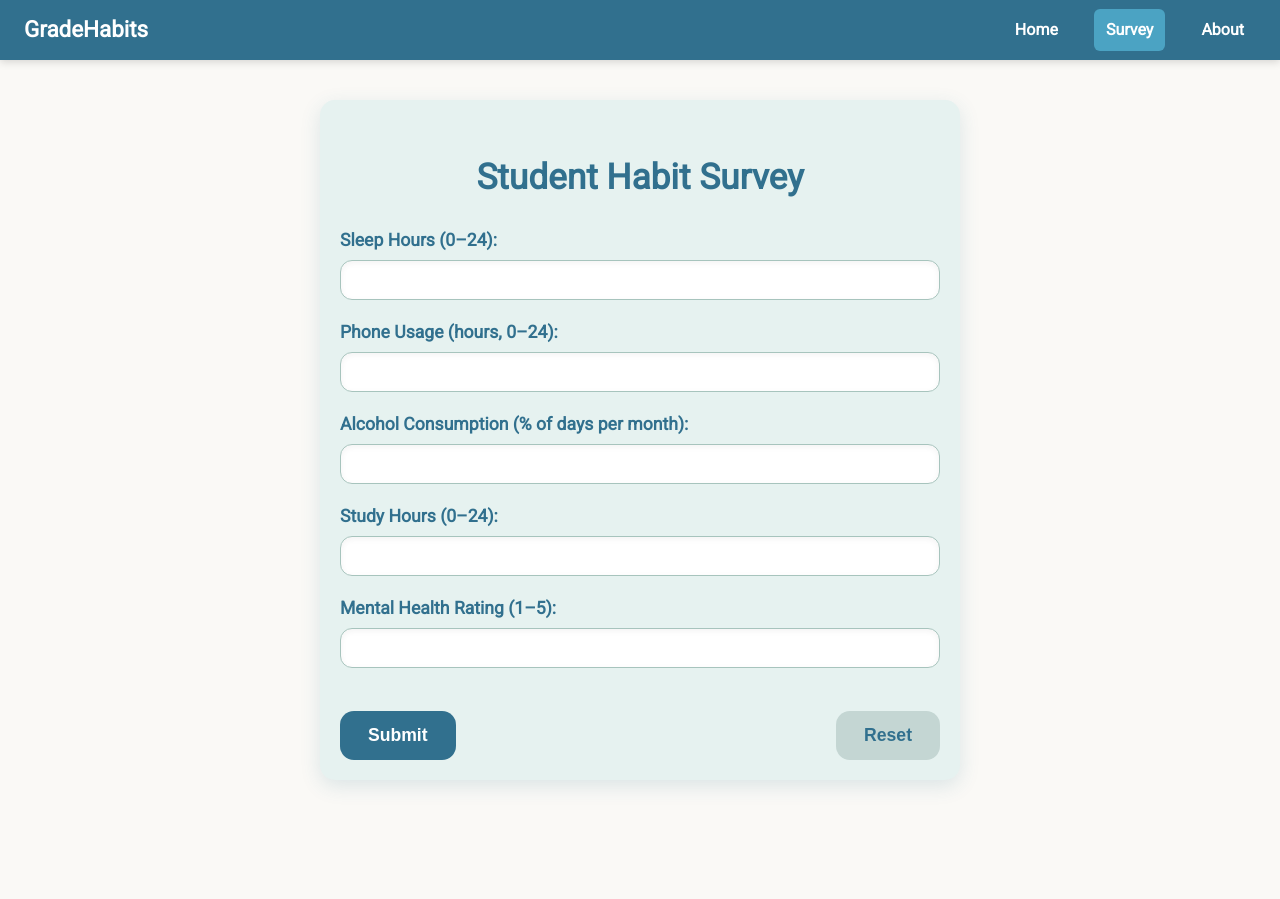
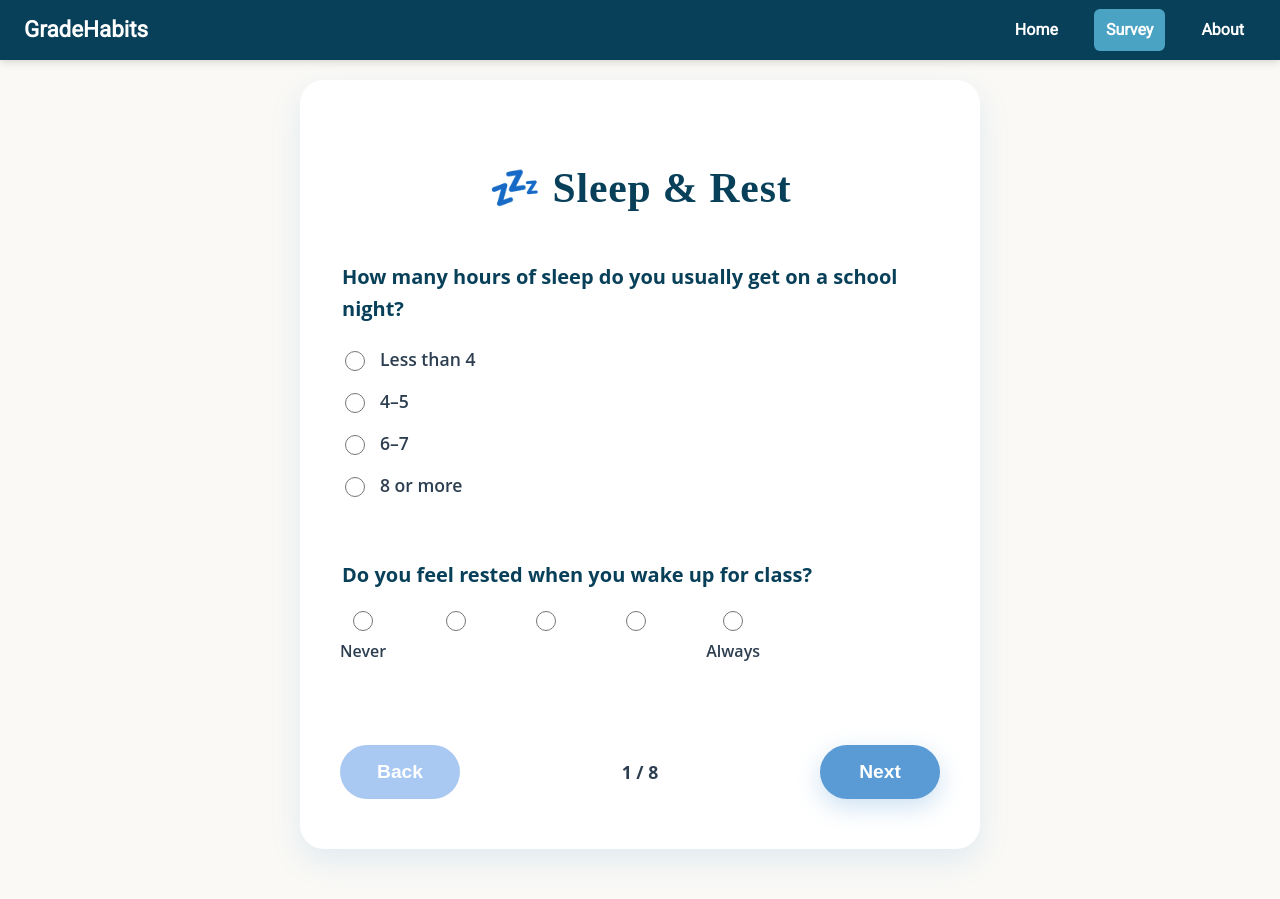
Before and after one commit to AJone1599/GradeHabits, a React (Create React App) app in the folder frontend/: page /survey in a window 1280 px wide. Before the commit the page ends 830 px from the top, so only its background shows below. Built offline with nearby package versions, Linux system fonts and the light colour scheme.

Commit message:
survey updated

```diff
--- a/frontend/src/components/LandingPage.css
+++ b/frontend/src/components/LandingPage.css
@@ -47,7 +47,7 @@
 
 .start-survey-btn:hover,
 .start-survey-btn:focus {
-  background-color: #4a8aca;
+  background-color: #4ba3c3;
   box-shadow: 0 8px 30px rgba(74, 138, 202, 0.5);
   outline: none;
 }
--- a/frontend/src/components/NavBar.css
+++ b/frontend/src/components/NavBar.css
@@ -4,7 +4,7 @@
   left: 0;
   right: 0;
   height: 60px;
-  background-color: #31708e; /* teal */
+  background-color: #083f59; /* teal */
   display: flex;
   align-items: center;
   justify-content: space-between;
--- a/frontend/src/components/ResultsPage.css
+++ b/frontend/src/components/ResultsPage.css
@@ -1,44 +1,50 @@
 .results-container {
   max-width: 600px;
   margin: 100px auto 50px; /* space for navbar */
-  padding: 30px 25px;
+  padding: 40px 30px; /* slightly more padding for comfort */
   background-color: #e6f2f0; /* soft mint */
-  border-radius: 18px;
-  box-shadow: 0 6px 20px rgba(49, 112, 142, 0.15);
+  border-radius: 20px; /* slightly rounder corners */
+  box-shadow: 0 8px 25px rgba(49, 112, 142, 0.15);
   font-family: "Roboto", sans-serif;
   color: #1d2d29;
   text-align: center;
+  transition: background-color 0.3s ease;
 }
 
 .results-container.no-data {
   font-style: italic;
+  color: #606060;
 }
 
 h2 {
-  font-size: 2.2rem;
+  font-size: 2.4rem; /* a bit larger for better hierarchy */
   font-weight: 900;
-  margin-bottom: 20px;
+  margin-bottom: 24px;
   color: #31708e;
 }
 
 .gpa {
-  font-size: 5rem;
+  font-size: 5.5rem;
   font-weight: 900;
-  margin-bottom: 30px;
+  margin-bottom: 40px;
+  letter-spacing: 2px; /* spacing between numbers for clarity */
 }
 
 h3 {
-  font-size: 1.4rem;
+  font-size: 1.5rem;
   font-weight: 700;
-  margin-bottom: 16px;
+  margin-bottom: 18px;
   color: #4ba3c3;
 }
 
 .feedback {
-  font-size: 1.1rem;
-  line-height: 1.6;
-  margin-bottom: 30px;
+  font-size: 1.15rem;
+  line-height: 1.7;
+  margin-bottom: 40px;
   color: #42545f;
+  max-width: 500px;
+  margin-left: auto;
+  margin-right: auto;
 }
 
 .results-buttons {
@@ -51,16 +57,17 @@ h3 {
   background-color: #31708e;
   color: white;
   font-weight: 700;
-  padding: 14px 30px;
+  padding: 16px 36px;
   border: none;
-  border-radius: 16px;
+  border-radius: 18px;
   cursor: pointer;
-  font-size: 1.1rem;
-  transition: background-color 0.3s ease;
+  font-size: 1.15rem;
+  transition: background-color 0.3s ease, transform 0.2s ease;
 }
 
 .results-buttons button:hover {
   background-color: #4ba3c3;
+  transform: translateY(-2px);
 }
 
 /* Responsive */
@@ -68,7 +75,7 @@ h3 {
 @media (max-width: 640px) {
   .results-container {
     margin: 100px 15px 50px;
-    padding: 20px 15px;
+    padding: 30px 20px;
   }
 
   .results-buttons {
--- a/frontend/src/components/SurveyForm.css
+++ b/frontend/src/components/SurveyForm.css
@@ -1,101 +1,205 @@
+/* SurveyForm.css */
+
 .survey-container {
   max-width: 600px;
-  margin: 100px auto 50px; /* leave space for navbar */
-  padding: 20px;
-  background-color: #e6f2f0; /* soft mint */
-  border-radius: 15px;
-  box-shadow: 0 6px 20px rgba(49, 112, 142, 0.15);
-  font-family: "Roboto", sans-serif;
-  color: #1d2d29;
+  margin: 80px auto 50px;
+  padding: 40px 40px 50px;
+  background-color: var(--color-background-card, #fff);
+  border-radius: 24px;
+  box-shadow: 0 12px 30px rgba(90, 155, 213, 0.15);
+  font-family: "Open Sans", sans-serif;
+  color: var(--color-text-main, #2c3e50);
+  display: flex;
+  flex-direction: column;
 }
 
-h2 {
+.survey-container h2 {
+  font-family: "Lora", serif;
+  font-size: 2.6rem;
+  font-weight: 700;
+  color: var(--color-primary-blue, #083f59);
   text-align: center;
-  margin-bottom: 30px;
-  color: #31708e;
-  font-weight: 900;
+  margin-bottom: 40px;
+  letter-spacing: 0.02em;
+  display: flex;
+  align-items: center;
+  justify-content: center;
+  gap: 10px;
 }
 
 form {
   display: flex;
   flex-direction: column;
-  gap: 18px;
+  gap: 35px;
+  flex-grow: 1;
 }
 
-label {
+fieldset {
+  border: none;
+  padding: 0;
+  margin: 0;
+}
+
+legend {
+  font-weight: 700;
+  font-size: 1.25rem;
+  margin-bottom: 20px;
+  color: var(--color-primary-blue, #083f59);
+}
+
+/* Radio labels styling for vertical groups */
+.radio-label {
+  display: flex;
+  align-items: center;
+  margin-bottom: 14px;
+  cursor: pointer;
   font-weight: 600;
+  user-select: none;
+  font-size: 1.1rem;
+  gap: 12px;
+}
+
+input[type="radio"] {
+  width: 20px;
+  height: 20px;
+  cursor: pointer;
+  accent-color: var(--color-primary-blue, #083f59);
+  transition: border-color 0.25s ease, box-shadow 0.25s ease;
+}
+
+input[type="radio"]:hover {
+  border-color: #3e73cc;
+}
+
+/* Number input styling */
+input[type="number"] {
+  padding: 12px 16px;
+  font-size: 1.1rem;
+  border-radius: 16px;
+  border: 1.8px solid #4a8aca; /* softened blue */
+  box-shadow: inset 0 3px 7px rgba(0, 0, 0, 0.07);
+  width: 100%;
+  max-width: 160px;
+  transition: border-color 0.3s ease, box-shadow 0.3s ease;
+}
+
+input[type="number"]:focus,
+input[type="number"]:hover {
+  outline: none;
+  border-color: #3e73cc;
+  box-shadow: 0 0 12px #3e73ccaa;
+}
+
+/* Likert scale container */
+.likert-scale {
+  margin-top: 10px;
+}
+
+.likert-scale legend {
+  margin-bottom: 14px;
+}
+
+.likert-options {
+  display: flex;
+  justify-content: space-between;
+  max-width: 420px;
+  margin-top: 0;
+  gap: 20px;
+}
+
+.likert-label {
   display: flex;
   flex-direction: column;
-  font-size: 1.1rem;
-  color: #31708e;
+  align-items: center;
+  font-weight: 600;
+  user-select: none;
+  font-size: 1rem;
+  color: var(--color-text-main, #2c3e50);
+  cursor: pointer;
+  min-width: 40px;
+  padding: 6px 0;
 }
 
-input[type="number"] {
-  padding: 10px 12px;
-  font-size: 1rem;
-  border-radius: 12px;
-  border: 1.5px solid #a7c4bd;
-  box-shadow: inset 0 2px 6px rgba(0, 0, 0, 0.05);
-  margin-top: 6px;
-  transition: border-color 0.3s ease;
+.likert-label input[type="radio"] {
+  margin: 0 0 8px 0;
+  width: 20px;
+  height: 20px;
 }
 
-input[type="number"]:focus {
-  outline: none;
-  border-color: #4ba3c3;
-  box-shadow: 0 0 8px #73a9f9;
+/* Error messages */
+.error {
+  color: #e05c59;
+  font-size: 0.9rem;
+  margin-top: 6px;
+  font-weight: 600;
+  font-style: italic;
 }
 
-.error {
-  color: #d9534f;
-  font-size: 0.9rem;
-  margin-top: 4px;
+/* Navigation buttons and progress */
+.form-navigation {
+  display: flex;
+  justify-content: space-between;
+  align-items: center;
+  margin-top: 40px;
+  gap: 15px;
 }
 
-.form-buttons {
-  display: flex;
-  justify-content: space-between;
-  margin-top: 25px;
+.form-navigation button {
+  background-color: var(--color-primary-blue, #5a9bd5);
+  border: none;
+  padding: 16px 36px;
+  border-radius: 30px;
+  color: var(--color-white, #fff);
+  font-weight: 700;
+  font-size: 1.2rem;
+  cursor: pointer;
+  box-shadow: 0 8px 25px rgba(90, 155, 213, 0.3);
+  transition: background-color 0.3s ease, box-shadow 0.3s ease;
+  min-width: 120px;
+  text-align: center;
 }
 
-button {
-  background-color: #31708e;
-  color: white;
-  font-weight: 700;
-  padding: 14px 28px;
-  border: none;
-  border-radius: 14px;
-  cursor: pointer;
-  font-size: 1.1rem;
-  transition: background-color 0.3s ease;
+.form-navigation button:disabled {
+  background-color: #aac9f2;
+  cursor: not-allowed;
+  box-shadow: none;
 }
 
-button:hover {
-  background-color: #4ba3c3;
+.form-navigation button:hover:not(:disabled) {
+  background-color: #3e73cc;
+  box-shadow: 0 10px 30px rgba(62, 115, 204, 0.5);
 }
 
-.reset-btn {
-  background-color: #c4d6d3;
-  color: #31708e;
+.form-navigation span {
+  font-weight: 700;
+  color: var(--color-text-main, #2c3e50);
+  font-size: 1.1rem;
+  user-select: none;
+  min-width: 50px;
+  text-align: center;
 }
 
-.reset-btn:hover {
-  background-color: #a7c4bd;
-}
-
-/* Responsive */
-
+/* Responsive adjustments */
 @media (max-width: 640px) {
   .survey-container {
-    margin: 100px 15px 50px;
+    margin: 60px 15px 40px;
+    padding: 30px 25px 40px;
   }
 
-  .form-buttons {
+  .form-navigation {
     flex-direction: column;
-    gap: 12px;
   }
 
-  button {
+  .form-navigation button {
     width: 100%;
+    padding: 14px 0;
+  }
+
+  .form-navigation span {
+    margin: 12px 0;
+  }
+
+  .likert-options {
+    gap: 16px;
   }
 }
--- a/frontend/src/components/SurveyForm.js
+++ b/frontend/src/components/SurveyForm.js
@@ -1,174 +1,324 @@
 import React, { useState } from "react";
-import { useNavigate } from "react-router-dom";
 import "./SurveyForm.css";
 
+const cards = [
+  {
+    title: "💤 Sleep & Rest",
+    questions: [
+      {
+        name: "sleepHours",
+        type: "radio",
+        question: "How many hours of sleep do you usually get on a school night?",
+        options: ["Less than 4", "4–5", "6–7", "8 or more"],
+        required: true,
+      },
+      {
+        name: "feelRested",
+        type: "likert",
+        question: "Do you feel rested when you wake up for class?",
+        scale: [1, 2, 3, 4, 5],
+        scaleLabels: ["Never", "", "", "", "Always"],
+        required: true,
+      },
+    ],
+  },
+  {
+    title: "📖 Study Habits",
+    questions: [
+      {
+        name: "studyHours",
+        type: "number",
+        question: "How many hours do you study outside of class per week?",
+        required: true,
+      },
+      {
+        name: "studyTechniques",
+        type: "likert",
+        question: "When you study, how often do you use techniques like flashcards, quizzes, or spaced repetition?",
+        scale: [1, 2, 3, 4, 5],
+        scaleLabels: ["Never", "", "", "", "Always"],
+        required: true,
+      },
+      {
+        name: "studySchedule",
+        type: "radio",
+        question: "Do you have a regular study schedule?",
+        options: ["Yes", "No", "Sometimes"],
+        required: true,
+      },
+    ],
+  },
+  {
+    title: "📱 Technology & Distractions",
+    questions: [
+      {
+        name: "socialMediaHours",
+        type: "radio",
+        question: "How many hours per day do you spend on social media?",
+        options: ["Less than 1", "1–3", "3–5", "More than 5"],
+        required: true,
+      },
+      {
+        name: "phoneDistraction",
+        type: "likert",
+        question: "Do you get distracted by your phone while studying?",
+        scale: [1, 2, 3, 4, 5],
+        scaleLabels: ["Never", "", "", "", "Always"],
+        required: true,
+      },
+    ],
+  },
+  {
+    title: "🎓 Class Engagement",
+    questions: [
+      {
+        name: "classAttendance",
+        type: "radio",
+        question: "How often do you attend your scheduled classes?",
+        options: ["Always", "Most of the time", "Sometimes", "Rarely"],
+        required: true,
+      },
+      {
+        name: "classParticipation",
+        type: "likert",
+        question: "How often do you participate in class (ask questions, join discussions)?",
+        scale: [1, 2, 3, 4, 5],
+        scaleLabels: ["Never", "", "", "", "Very often"],
+        required: true,
+      },
+    ],
+  },
+  {
+    title: "🧠 Mental & Physical Health",
+    questions: [
+      {
+        name: "stressFrequency",
+        type: "likert",
+        question: "How often do you feel stressed or anxious during the semester?",
+        scale: [1, 2, 3, 4, 5],
+        scaleLabels: ["Never", "", "", "", "All the time"],
+        required: true,
+      },
+      {
+        name: "exerciseFrequency",
+        type: "radio",
+        question: "How often do you exercise (e.g., walk, gym, sports)?",
+        options: ["Never", "1–2 times/week", "3–4 times/week", "5+ times/week"],
+        required: true,
+      },
+    ],
+  },
+  {
+    title: "⏰ Time & Task Management",
+    questions: [
+      {
+        name: "assignmentCompletion",
+        type: "likert",
+        question: "How often do you complete assignments before the deadline?",
+        scale: [1, 2, 3, 4, 5],
+        scaleLabels: ["Never", "", "", "", "Always"],
+        required: true,
+      },
+      {
+        name: "usePlanner",
+        type: "radio",
+        question: "Do you use any tools or planners to manage your time?",
+        options: ["Yes", "No"],
+        required: true,
+      },
+      {
+        name: "plannerDetails",
+        type: "text",
+        question: "If yes: Which one? (Optional)",
+        required: false,
+        dependsOn: "usePlanner",
+        dependsValue: "Yes",
+      },
+    ],
+  },
+  {
+    title: "🏠 Life Outside School",
+    questions: [
+      {
+        name: "partTimeJob",
+        type: "radio",
+        question: "Do you work a part-time job during the semester?",
+        options: ["Yes", "No"],
+        required: true,
+      },
+      {
+        name: "jobHours",
+        type: "number",
+        question: "If yes: How many hours per week?",
+        required: false,
+        dependsOn: "partTimeJob",
+        dependsValue: "Yes",
+      },
+      {
+        name: "studyEnvironment",
+        type: "likert",
+        question: "Do you live in a quiet and stable environment conducive to studying?",
+        scale: [1, 2, 3, 4, 5],
+        scaleLabels: ["Not at all", "", "", "", "Very much"],
+        required: true,
+      },
+    ],
+  },
+  {
+    title: "📈 Self-Perception & Mindset",
+    questions: [
+      {
+        name: "academicConfidence",
+        type: "likert",
+        question: "How confident are you in your ability to succeed academically?",
+        scale: [1, 2, 3, 4, 5],
+        scaleLabels: ["Not confident", "", "", "", "Very confident"],
+        required: true,
+      },
+      {
+        name: "responseToBadGrade",
+        type: "likert",
+        question: "When you get a bad grade, how likely are you to try harder next time instead of giving up?",
+        scale: [1, 2, 3, 4, 5],
+        scaleLabels: ["Not likely", "", "", "", "Very likely"],
+        required: true,
+      },
+    ],
+  },
+];
+
+
 export default function SurveyForm() {
-  const navigate = useNavigate();
+  const [currentCard, setCurrentCard] = useState(0);
+  const [formData, setFormData] = useState({});
+  const [errors, setErrors] = useState({});
+  const [loading, setLoading] = useState(false);
 
-  const [formData, setFormData] = useState({
-    sleepHours: "",
-    phoneUsage: "",
-    alcoholConsumption: "",
-    studyHours: "",
-    mentalHealth: "",
-  });
-
-  const [errors, setErrors] = useState({});
-
-  // Basic validation
-  const validate = () => {
-    const errs = {};
-    if (
-      formData.sleepHours === "" ||
-      formData.sleepHours < 0 ||
-      formData.sleepHours > 24
-    )
-      errs.sleepHours = "Sleep hours must be between 0 and 24";
-    if (
-      formData.phoneUsage === "" ||
-      formData.phoneUsage < 0 ||
-      formData.phoneUsage > 24
-    )
-      errs.phoneUsage = "Phone usage must be between 0 and 24";
-    if (
-      formData.alcoholConsumption === "" ||
-      formData.alcoholConsumption < 0 ||
-      formData.alcoholConsumption > 100
-    )
-      errs.alcoholConsumption = "Alcohol consumption must be between 0% and 100%";
-    if (
-      formData.studyHours === "" ||
-      formData.studyHours < 0 ||
-      formData.studyHours > 24
-    )
-      errs.studyHours = "Study hours must be between 0 and 24";
-    if (
-      formData.mentalHealth === "" ||
-      formData.mentalHealth < 1 ||
-      formData.mentalHealth > 5
-    )
-      errs.mentalHealth = "Mental health rating must be between 1 and 5";
-    setErrors(errs);
-    return Object.keys(errs).length === 0;
+  const handleChange = (name, value) => {
+    setFormData((prev) => ({ ...prev, [name]: value }));
+    setErrors((prev) => ({ ...prev, [name]: null }));
   };
 
-  const handleChange = (e) => {
-    const { name, value } = e.target;
-    setFormData((prev) => ({ ...prev, [name]: value }));
+  const validateCard = () => {
+    const card = cards[currentCard];
+    const newErrors = {};
+
+    card.questions.forEach((q) => {
+      if (q.required && (formData[q.name] === undefined || formData[q.name] === "")) {
+        newErrors[q.name] = "This question is required";
+      }
+      // Additional validation for number input type
+      if (
+        q.type === "number" &&
+        formData[q.name] !== undefined &&
+        (isNaN(formData[q.name]) || formData[q.name] < 0)
+      ) {
+        newErrors[q.name] = "Please enter a valid positive number";
+      }
+    });
+
+    setErrors(newErrors);
+    return Object.keys(newErrors).length === 0;
   };
 
-  const handleReset = () => {
-    setFormData({
-      sleepHours: "",
-      phoneUsage: "",
-      alcoholConsumption: "",
-      studyHours: "",
-      mentalHealth: "",
-    });
-    setErrors({});
+  const handleNext = () => {
+    if (!validateCard()) return;
+    if (currentCard < cards.length - 1) {
+      setCurrentCard(currentCard + 1);
+    } else {
+      // Submit survey here or show results
+      setLoading(true);
+      setTimeout(() => {
+        setLoading(false);
+        alert("Survey submitted! (Replace with real submission)");
+        // Optionally reset or navigate elsewhere
+      }, 1500);
+    }
   };
 
-  const handleSubmit = (e) => {
-    e.preventDefault();
-    if (!validate()) return;
+  const handleBack = () => {
+    if (currentCard > 0) setCurrentCard(currentCard - 1);
+  };
 
-    // For now, navigate to results page (you can add backend call here)
-    navigate("/results", { state: { formData } });
+  const renderQuestion = (q) => {
+    if (q.type === "radio") {
+      return (
+        <fieldset key={q.name}>
+          <legend>{q.question}</legend>
+          {q.options.map((opt) => (
+            <label key={opt} className="radio-label">
+              <input
+                type="radio"
+                name={q.name}
+                value={opt}
+                checked={formData[q.name] === opt}
+                onChange={() => handleChange(q.name, opt)}
+              />
+              {opt}
+            </label>
+          ))}
+          {errors[q.name] && <p className="error">{errors[q.name]}</p>}
+        </fieldset>
+      );
+    }
+
+    if (q.type === "likert") {
+      return (
+        <fieldset key={q.name} className="likert-scale">
+          <legend>{q.question}</legend>
+          <div className="likert-options">
+            {q.scale.map((val, i) => (
+              <label key={val} className="likert-label">
+                <input
+                  type="radio"
+                  name={q.name}
+                  value={val}
+                  checked={formData[q.name] === val}
+                  onChange={() => handleChange(q.name, val)}
+                />
+                {q.scaleLabels ? q.scaleLabels[i] : val}
+              </label>
+            ))}
+          </div>
+          {errors[q.name] && <p className="error">{errors[q.name]}</p>}
+        </fieldset>
+      );
+    }
+
+    if (q.type === "number") {
+      return (
+        <label key={q.name} htmlFor={q.name}>
+          {q.question}
+          <input
+            id={q.name}
+            name={q.name}
+            type="number"
+            min="0"
+            value={formData[q.name] || ""}
+            onChange={(e) => handleChange(q.name, e.target.value)}
+          />
+          {errors[q.name] && <p className="error">{errors[q.name]}</p>}
+        </label>
+      );
+    }
+
+    return null;
   };
 
   return (
-    <div className="survey-container">
-      <h2>Student Habit Survey</h2>
-      <form onSubmit={handleSubmit} noValidate>
-        <label>
-          Sleep Hours (0–24):
-          <input
-            type="number"
-            name="sleepHours"
-            value={formData.sleepHours}
-            onChange={handleChange}
-            min="0"
-            max="24"
-            step="0.1"
-            required
-          />
-          {errors.sleepHours && (
-            <p className="error">{errors.sleepHours}</p>
-          )}
-        </label>
-
-        <label>
-          Phone Usage (hours, 0–24):
-          <input
-            type="number"
-            name="phoneUsage"
-            value={formData.phoneUsage}
-            onChange={handleChange}
-            min="0"
-            max="24"
-            step="0.1"
-            required
-          />
-          {errors.phoneUsage && (
-            <p className="error">{errors.phoneUsage}</p>
-          )}
-        </label>
-
-        <label>
-          Alcohol Consumption (% of days per month):
-          <input
-            type="number"
-            name="alcoholConsumption"
-            value={formData.alcoholConsumption}
-            onChange={handleChange}
-            min="0"
-            max="100"
-            step="1"
-            required
-          />
-          {errors.alcoholConsumption && (
-            <p className="error">{errors.alcoholConsumption}</p>
-          )}
-        </label>
-
-        <label>
-          Study Hours (0–24):
-          <input
-            type="number"
-            name="studyHours"
-            value={formData.studyHours}
-            onChange={handleChange}
-            min="0"
-            max="24"
-            step="0.1"
-            required
-          />
-          {errors.studyHours && (
-            <p className="error">{errors.studyHours}</p>
-          )}
-        </label>
-
-        <label>
-          Mental Health Rating (1–5):
-          <input
-            type="number"
-            name="mentalHealth"
-            value={formData.mentalHealth}
-            onChange={handleChange}
-            min="1"
-            max="5"
-            step="1"
-            required
-          />
-          {errors.mentalHealth && (
-            <p className="error">{errors.mentalHealth}</p>
-          )}
-        </label>
-
-        <div className="form-buttons">
-          <button type="submit">Submit</button>
-          <button type="button" onClick={handleReset} className="reset-btn">
-            Reset
+    <div className="survey-container" role="main" aria-labelledby="survey-heading">
+      <h2 id="survey-heading">{cards[currentCard].title}</h2>
+      <form>
+        {cards[currentCard].questions.map(renderQuestion)}
+        <div className="form-navigation">
+          <button type="button" onClick={handleBack} disabled={currentCard === 0}>
+            Back
+          </button>
+          <span>
+            {currentCard + 1} / {cards.length}
+          </span>
+          <button type="button" onClick={handleNext} disabled={loading}>
+            {currentCard === cards.length - 1 ? (loading ? "Submitting..." : "Submit") : "Next"}
           </button>
         </div>
       </form>
--- a/frontend/src/index.css
+++ b/frontend/src/index.css
@@ -13,5 +13,3 @@ a {
   text-decoration: none;
   color: inherit;
 }
-
-/* You can add other global styles here */
```
